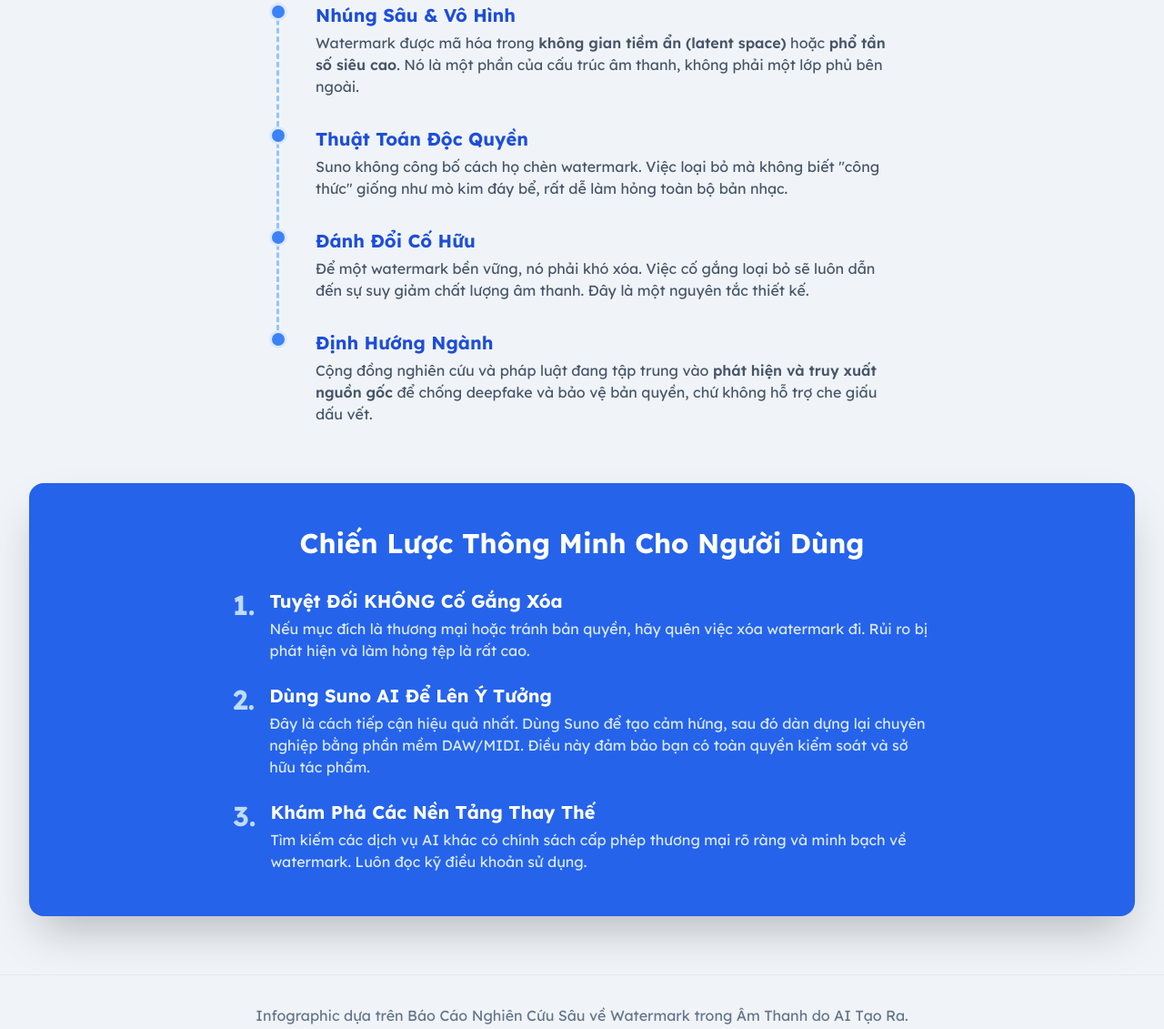
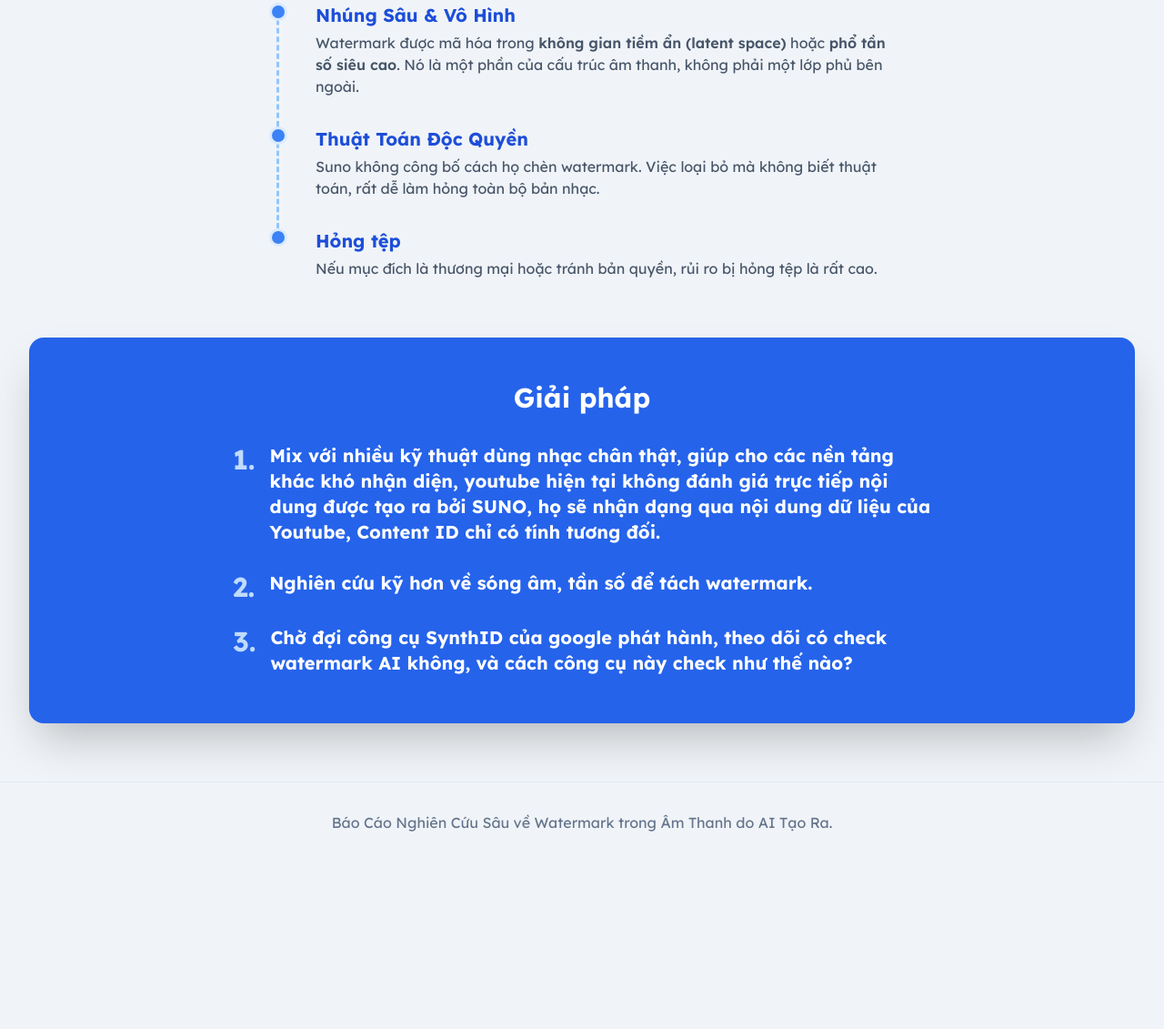
Before and after one commit to hatienhg2310/web_wartermark_ai, a plain HTML site: page index2.html in a window 1280 px wide. Shown: the part 2877-4008 px from the top of the page at 91% size. After the commit the page ends 3825 px from the top, so only its background shows below. Drawn offline with nearby package versions, Linux system fonts and the light colour scheme.

Commit message:
Update index2.html

```diff
--- a/index2.html
+++ b/index2.html
@@ -276,7 +276,7 @@
 
         <!-- Section 4: Why is it so hard? -->
         <section class="mb-16">
-            <h2 class="section-title text-3xl font-bold text-center">Tại Sao Lại Khó Đến Vậy?</h2>
+            <h2 class="section-title text-3xl font-bold text-center">Đánh giá mức độ khó khăn?</h2>
             <div class="max-w-2xl mx-auto">
                 <div class="flow-step">
                     <h4 class="font-bold text-xl mb-1 text-blue-700">Nhúng Sâu & Vô Hình</h4>
@@ -284,42 +284,40 @@
                 </div>
                 <div class="flow-step">
                     <h4 class="font-bold text-xl mb-1 text-blue-700">Thuật Toán Độc Quyền</h4>
-                    <p class="text-slate-600">Suno không công bố cách họ chèn watermark. Việc loại bỏ mà không biết "công thức" giống như mò kim đáy bể, rất dễ làm hỏng toàn bộ bản nhạc.</p>
+                    <p class="text-slate-600">Suno không công bố cách họ chèn watermark. Việc loại bỏ mà không biết thuật toán, rất dễ làm hỏng toàn bộ bản nhạc.</p>
                 </div>
                 <div class="flow-step">
-                    <h4 class="font-bold text-xl mb-1 text-blue-700">Đánh Đổi Cố Hữu</h4>
-                    <p class="text-slate-600">Để một watermark bền vững, nó phải khó xóa. Việc cố gắng loại bỏ sẽ luôn dẫn đến sự suy giảm chất lượng âm thanh. Đây là một nguyên tắc thiết kế.</p>
+                    <h4 class="font-bold text-xl mb-1 text-blue-700">Hỏng tệp</h4>
+                    <p class="text-slate-600">Nếu mục đích là thương mại hoặc tránh bản quyền, rủi ro bị hỏng tệp là rất cao.</p>
+
                 </div>
-                <div class="flow-step">
-                    <h4 class="font-bold text-xl mb-1 text-blue-700">Định Hướng Ngành</h4>
-                    <p class="text-slate-600">Cộng đồng nghiên cứu và pháp luật đang tập trung vào <span class="font-semibold">phát hiện và truy xuất nguồn gốc</span> để chống deepfake và bảo vệ bản quyền, chứ không hỗ trợ che giấu dấu vết.</p>
-                </div>
+
             </div>
         </section>
 
         <!-- Section 5: The Strategic Playbook -->
         <section class="bg-blue-600 text-white p-8 md:p-12 rounded-2xl shadow-2xl">
-            <h2 class="text-3xl font-bold text-center mb-8">Chiến Lược Thông Minh Cho Người Dùng</h2>
+            <h2 class="text-3xl font-bold text-center mb-8">Giải pháp</h2>
             <ol class="max-w-3xl mx-auto space-y-6">
                 <li class="flex items-start">
                     <span class="flex-shrink-0 font-bold text-3xl text-blue-200 mr-4">1.</span>
                     <div>
-                        <h4 class="font-bold text-xl mb-1">Tuyệt Đối KHÔNG Cố Gắng Xóa</h4>
-                        <p class="text-blue-100">Nếu mục đích là thương mại hoặc tránh bản quyền, hãy quên việc xóa watermark đi. Rủi ro bị phát hiện và làm hỏng tệp là rất cao.</p>
+                        <h4 class="font-bold text-xl mb-1">Mix với nhiều kỹ thuật dùng nhạc chân thật, giúp cho các nền tảng khác khó nhận diện, youtube hiện tại không đánh giá trực tiếp nội dung được tạo ra bởi SUNO, họ sẽ nhận dạng qua nội dung dữ liệu của Youtube, Content ID chỉ có tính tương đối.</h4>
+
                     </div>
                 </li>
                 <li class="flex items-start">
                     <span class="flex-shrink-0 font-bold text-3xl text-blue-200 mr-4">2.</span>
                     <div>
-                        <h4 class="font-bold text-xl mb-1">Dùng Suno AI Để Lên Ý Tưởng</h4>
-                        <p class="text-blue-100">Đây là cách tiếp cận hiệu quả nhất. Dùng Suno để tạo cảm hứng, sau đó dàn dựng lại chuyên nghiệp bằng phần mềm DAW/MIDI. Điều này đảm bảo bạn có toàn quyền kiểm soát và sở hữu tác phẩm.</p>
+                        <h4 class="font-bold text-xl mb-1">Nghiên cứu kỹ hơn về sóng âm, tần số để tách watermark.</h4>
                     </div>
                 </li>
+
                 <li class="flex items-start">
                     <span class="flex-shrink-0 font-bold text-3xl text-blue-200 mr-4">3.</span>
                     <div>
-                        <h4 class="font-bold text-xl mb-1">Khám Phá Các Nền Tảng Thay Thế</h4>
-                        <p class="text-blue-100">Tìm kiếm các dịch vụ AI khác có chính sách cấp phép thương mại rõ ràng và minh bạch về watermark. Luôn đọc kỹ điều khoản sử dụng.</p>
+                        <h4 class="font-bold text-xl mb-1">Chờ đợi công cụ SynthID của google phát hành, theo dõi có check watermark AI không, và cách công cụ này check như thế nào?</h4>
+
                     </div>
                 </li>
             </ol>
@@ -328,7 +326,7 @@
     </main>
 
     <footer class="text-center p-8 mt-8 border-t border-slate-200">
-        <p class="text-slate-500">Infographic dựa trên Báo Cáo Nghiên Cứu Sâu về Watermark trong Âm Thanh do AI Tạo Ra.</p>
+        <p class="text-slate-500"> Báo Cáo Nghiên Cứu Sâu về Watermark trong Âm Thanh do AI Tạo Ra.</p>
     </footer>
 
     <script>
```
